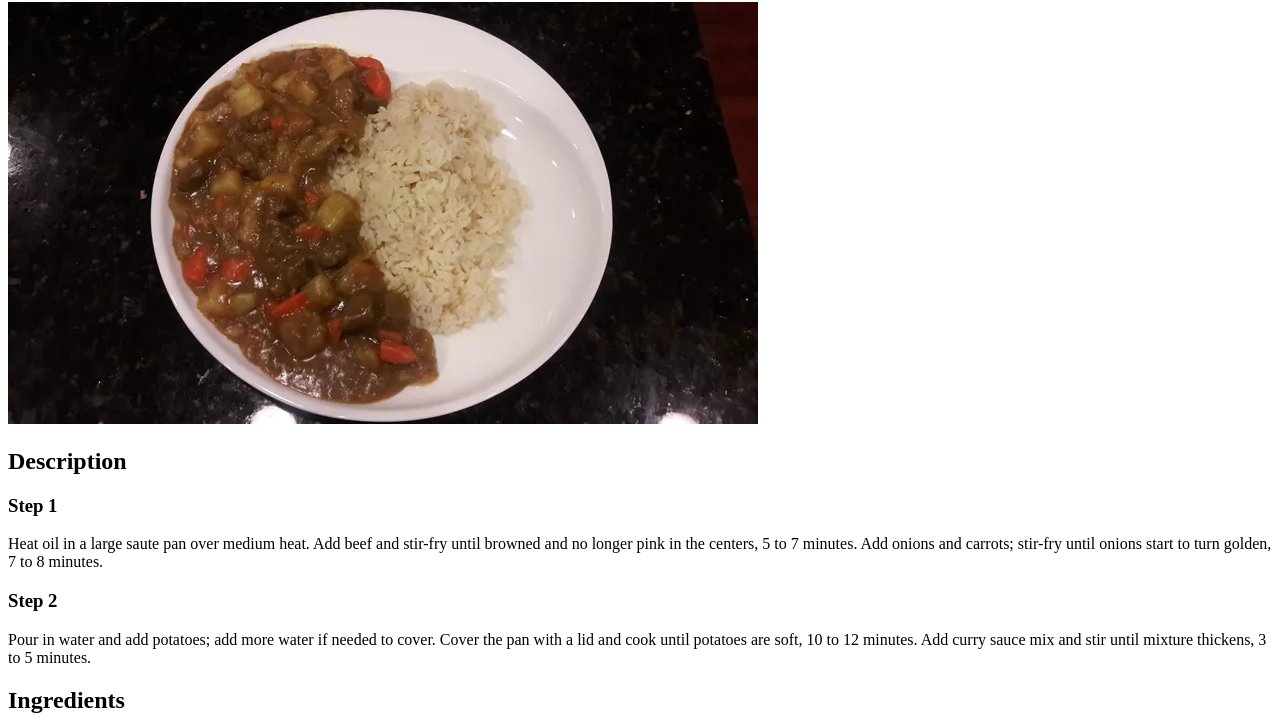
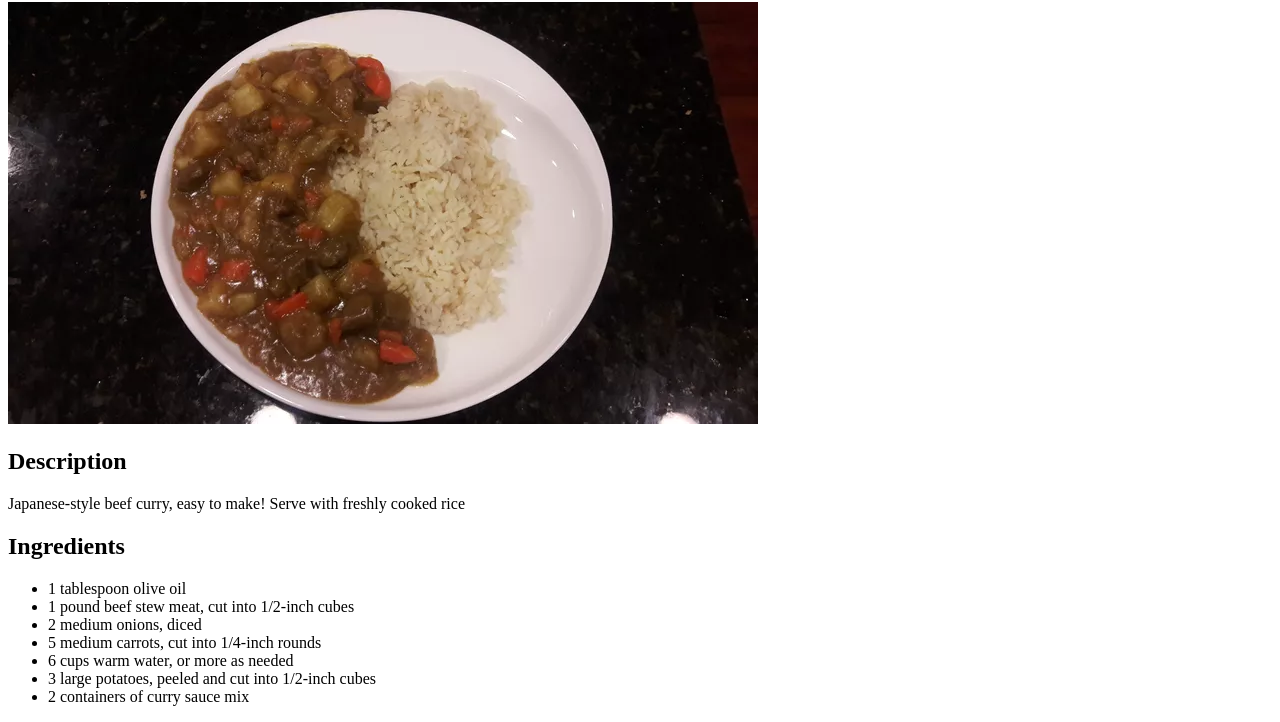
Before and after one commit to TemK0226/odin-recipes, a plain HTML site: page recipes/curry.html in a window 1280 px wide. Shown: the part 78-800 px from the top of the page. Drawn offline with Linux system fonts and the light colour scheme.

Commit message:
Change description text

```diff
--- a/recipes/curry.html
+++ b/recipes/curry.html
@@ -8,20 +8,11 @@
         <h1>Curry</h1>
         <img src="../images/curry.webp" alt="Picture of a Japanese beef curry">
         <h2>Description</h2>
-        <h3>Step 1</h3>
         <p>
-            Heat oil in a large saute pan over medium heat.
-            Add beef and stir-fry until browned and no longer
-            pink in the centers, 5 to 7 minutes. Add onions and carrots;
-            stir-fry until onions start to turn golden, 7 to 8 minutes.
+            Japanese-style beef curry,
+            easy to make! Serve with freshly cooked rice
         </p>
-        <h3>Step 2</h3>
-        <p>
-            Pour in water and add potatoes; add more water if needed to cover.
-            Cover the pan with a lid and cook until potatoes are soft,
-            10 to 12 minutes. Add curry sauce mix and stir until mixture
-            thickens, 3 to 5 minutes.
-        </p>
+
         <h2>Ingredients</h2>
         <ul>
             <li>1 tablespoon olive oil</li>
```
